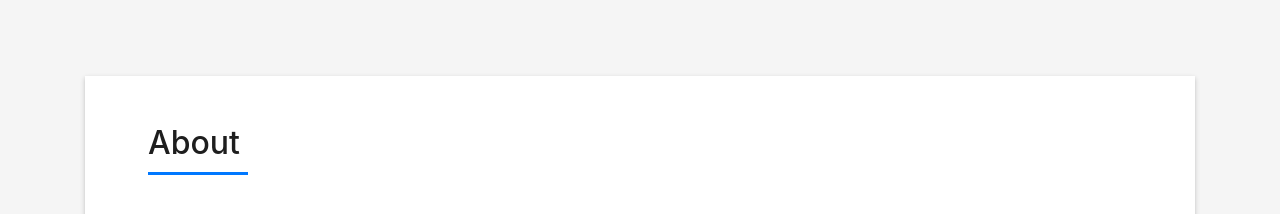
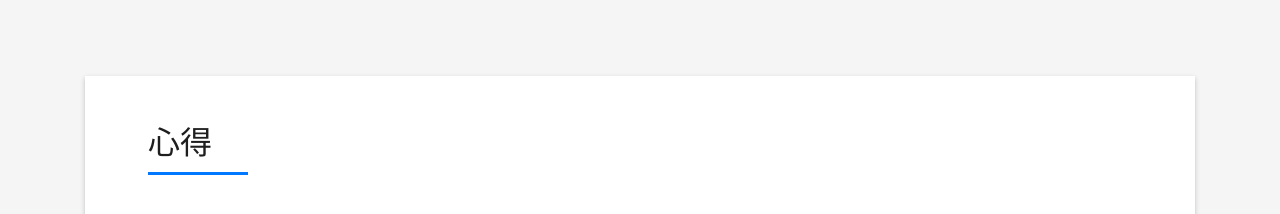
Before and after one commit to archie0129/autobiography, a plain HTML site: page index.html in a window 1280 px wide. Shown: the part 2240-2454 px from the top of the page. Drawn offline with Linux system fonts and the light colour scheme; files whose address does not match are found by name.

Commit message:
achie0129

```diff
--- a/index.html
+++ b/index.html
@@ -150,7 +150,7 @@
                 <div class="about-me pt-4 pt-md-0">
                   <div class="title-box-2">
                     <h5 class="title-left">
-                      About
+                      心得
                     </h5>
                   </div>
                   <p class="lead">
```
